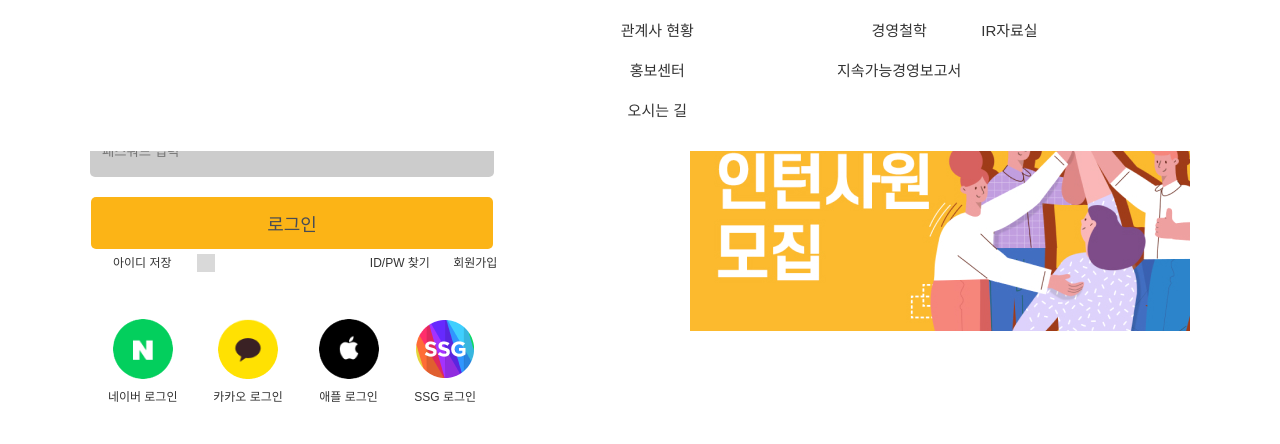
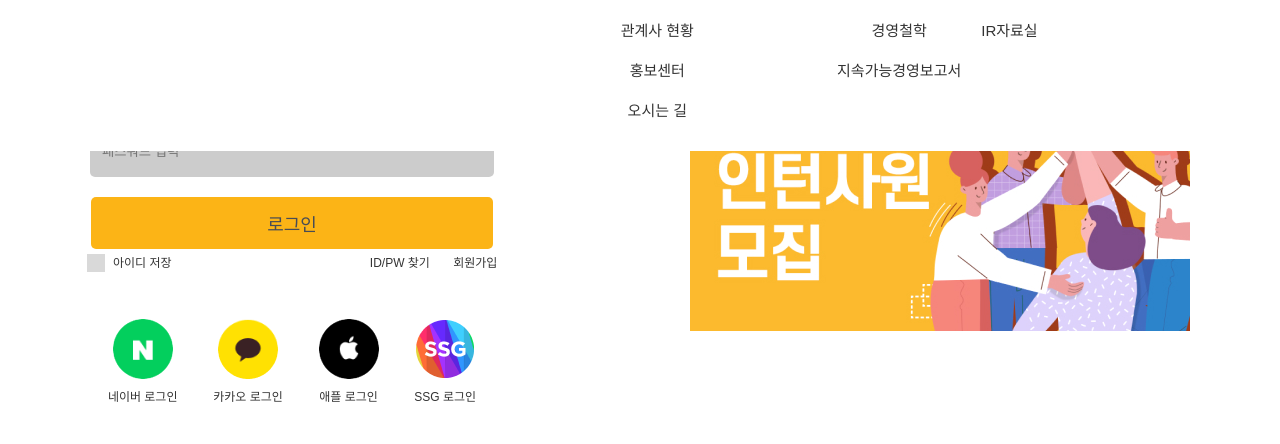
Before and after one commit to jiaeyamm33/Empress_Myeongseong, a PHP site: page /login.php in a window 1280 px wide. Shown: the part 249-693 px from the top of the page. Run offline with PHP 8.4, Linux system fonts and the light colour scheme; some web fonts are replaced.

Commit message:
emart
++

```diff
--- a/css/member.css
+++ b/css/member.css
@@ -294,7 +294,7 @@ input[id="cb1"] + label {
   background: #D9D9D9;
   position: relative;
   top: 5px;
-  left: 0px;
+  left: -110px;
 }
 input[id="cb1"]:checked + label::after {
   position: absolute;
```
